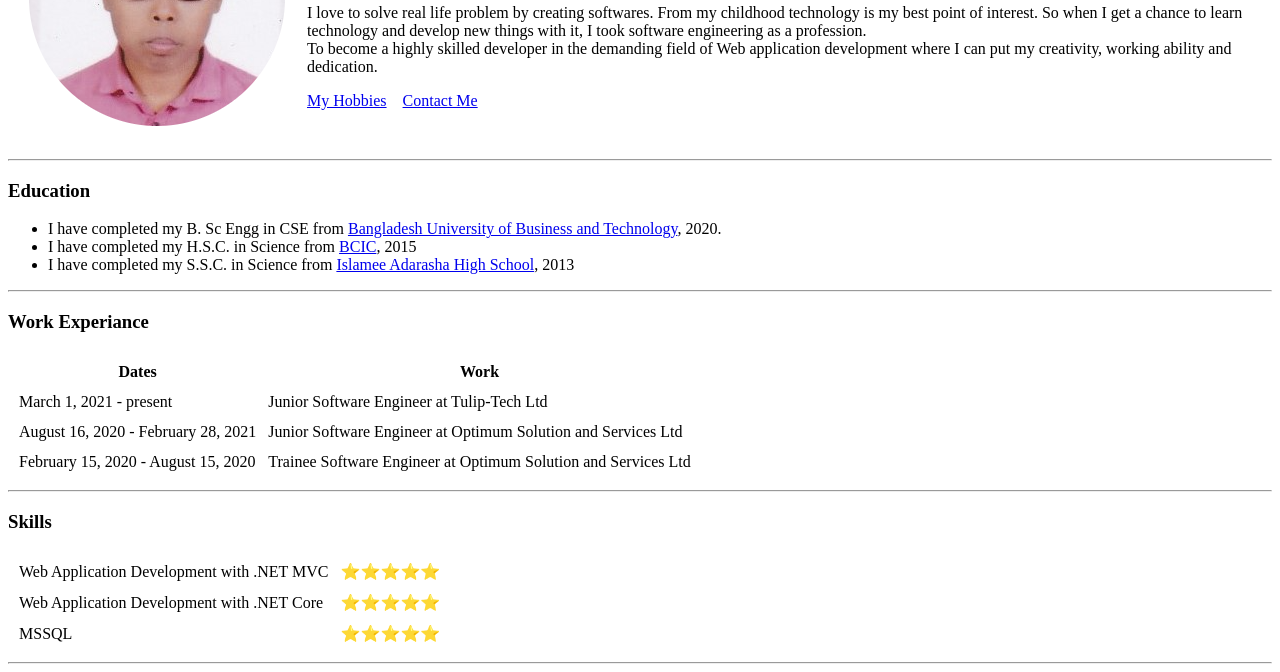
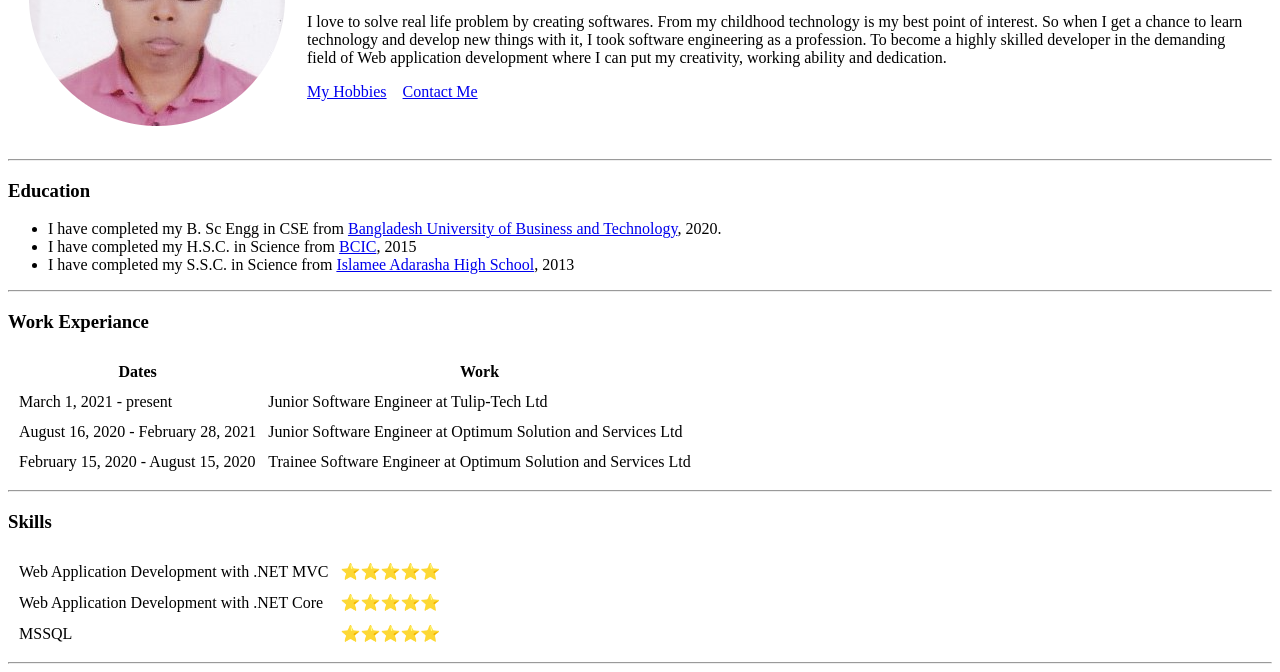
Before and after one commit to arafat-bin-reza/website, a plain HTML site: page index.html in a window 1280 px wide. Shown: the part 159-831 px from the top of the page. Drawn offline with Linux system fonts and the light colour scheme.

Commit message:
Added initial website files version 1.0

```diff
--- a/index.html
+++ b/index.html
@@ -14,7 +14,7 @@
         <h1>Arafat Bin Reza</h1>
         <p><em>Full Stack developer</em></p>
         <p>I love to solve real life problem by creating softwares. From my childhood technology is my best point of interest.
-          So when I get a chance to learn technology and develop new things with it, I took software engineering as a profession.<br>
+          So when I get a chance to learn technology and develop new things with it, I took software engineering as a profession.
           To become a highly skilled developer in the demanding field of Web application development where I can put my creativity,
           working ability and dedication.</p>
         <a href="hobby.html">My Hobbies</a> &nbsp;&nbsp;
```
